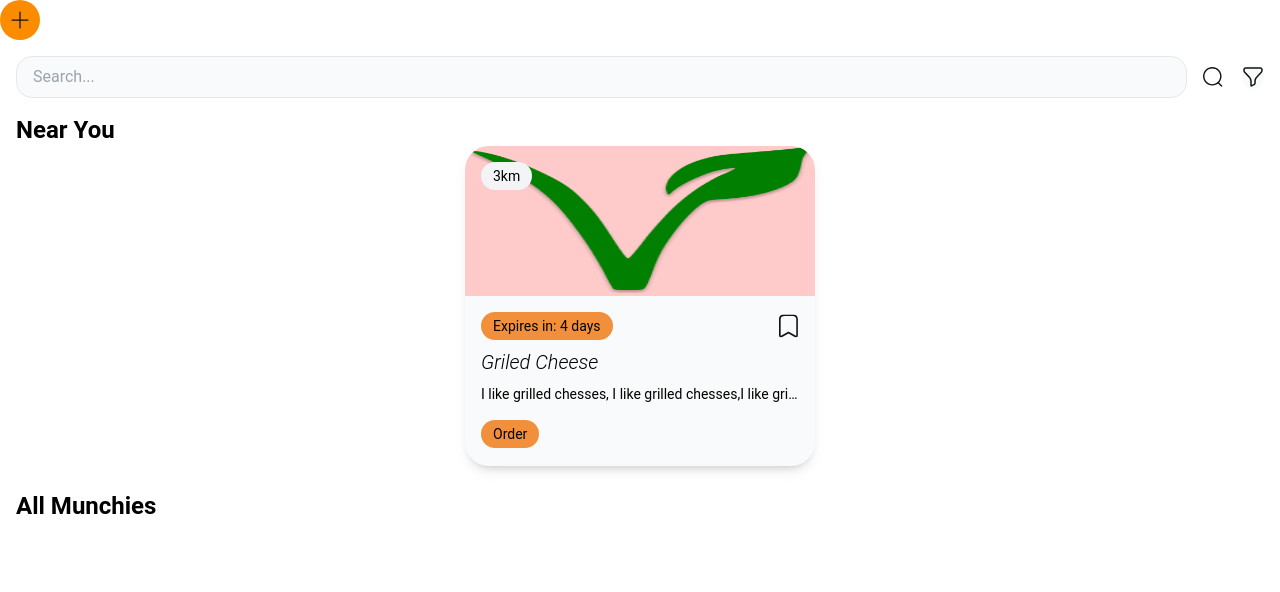
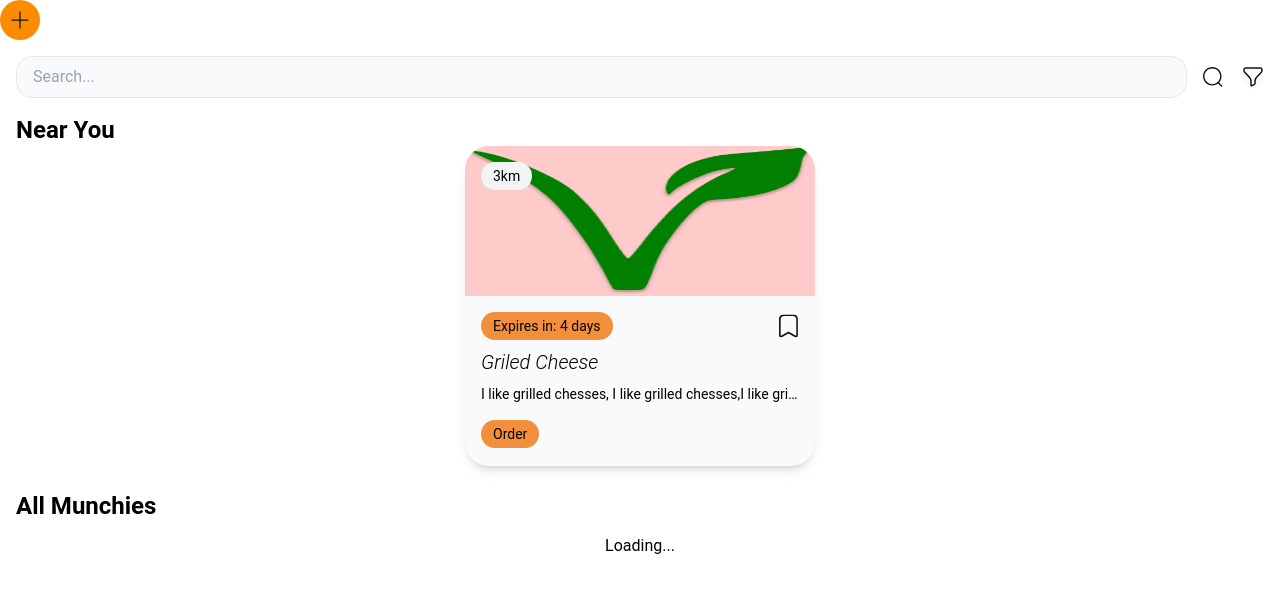
Before and after one commit to joreneng/munch-map, a React (Create React App) app in the folder frontend/munch-map/: page /feed in a window 1280 px wide. Shown: the top 592 px of the page. Built offline with nearby package versions, Linux system fonts and the light colour scheme; no server answers.

Commit message:
Deleting Dishes and Placing Orders

```diff
--- a/frontend/munch-map/src/components/food_item/index.js
+++ b/frontend/munch-map/src/components/food_item/index.js
@@ -8,6 +8,7 @@ export default function FoodItem({
   id,
   name,
   orderText,
+  handleSubmit,
   expiry,
   image,
   location,
@@ -49,7 +50,7 @@ export default function FoodItem({
             Expires in: <span ref={expiryDay}>{expiry} days</span>
           </div>
           {orderText && (
-            <button className="px-3 py-1 rounded-2xl days-to-expiry text-sm">
+            <button className="px-3 py-1 rounded-2xl days-to-expiry text-sm" onClick={handleSubmit}>
               {orderText}
             </button>
           )}
--- a/frontend/munch-map/src/pages/feed/index.js
+++ b/frontend/munch-map/src/pages/feed/index.js
@@ -9,8 +9,11 @@ import AddFoodBtn from "../../components/add-food-btn";
 export default function Feed() {
 
   const [food, setFood] = useState([]);
+  const [loading, setLoading] = useState(true); // Add this line
+
 
   const fetchData = async () => {
+    setLoading(true); // Add this line
     const response = await fetch("http://localhost:8080/available", {
       method: "GET",
       headers: {
@@ -20,6 +23,14 @@ export default function Feed() {
     const data = await response.json();
     console.log(data);
     setFood(data);
+    setLoading(false); // Add this line
+
+    const location = await fetch("https://geocode.maps.co/search?q=Marine+Drive+Residence-6,Vancouver,+BC&api_key=65ac97fadc6e9563144116mcp5edab4")
+
+    const locationData = await location.json()
+
+      console.log(locationData[0].lat)
+      console.log(locationData[0].lon)
 
   };
   useEffect(() => {
@@ -56,15 +67,16 @@ export default function Feed() {
       {!search && (
         <div className="text-2xl font-semibold ml-4 mt-6">All Munchies</div>
       )}
-
-      <div className="w-full flex flex-col items-center mt-3">
+ {loading ? (
+              <div className="w-full flex flex-col items-center mt-3" key={food}>
+              Loading...</div> // Render this while the data is loading
+      ) : (
+      <div className="w-full flex flex-col items-center mt-3" key={food}>
         {
           food
-            .filter((item, key) =>
-              search
-                ? item.name.toLowerCase().includes(search.toLowerCase())
-                : key != 0
-            )
+            .filter((item, key) => {
+              return !search || item.name.toLowerCase().includes(search.toLowerCase());
+            })
             .map((item) => {
               const expiryDate = new Date(item.expiry);
               const currentDate = new Date();
@@ -83,11 +95,26 @@ export default function Feed() {
                   vegan={item.vegan}
                   vegetarian={item.vegetarian}
                   orderText={"Order"}
+                  handleSubmit={async () => {
+                    const response = await fetch(
+                      `http://localhost:8080/order/${item.id}/3`,
+                      {
+                        method: "POST",
+                        headers: {
+                          "Content-Type": "application/json",
+                        },
+                      }
+                    );
+                    const data = await response.json();
+                    console.log(data);
+                    fetchData();
+                  }}
                 />
               );
             })
         }
       </div>
+      )}
     </div>
   );
 }
--- a/frontend/munch-map/src/pages/profile/index.js
+++ b/frontend/munch-map/src/pages/profile/index.js
@@ -62,6 +62,17 @@ export default function Profile() {
                                     vegan={item.vegan}
                                     vegetarian={item.vegetarian}
                                     orderText={"Delete"}
+                                    handleSubmit={async (e) => {
+                                        e.preventDefault();
+                                        await fetch(`http://localhost:8080/food/${item.id}`, {
+                                            method: "DELETE",
+                                            headers: {
+                                                "Content-Type": "application/json",
+                                            },
+                                        });
+                                        fetchData();
+                                    }
+                                }
 
                                 />
                             );
```
